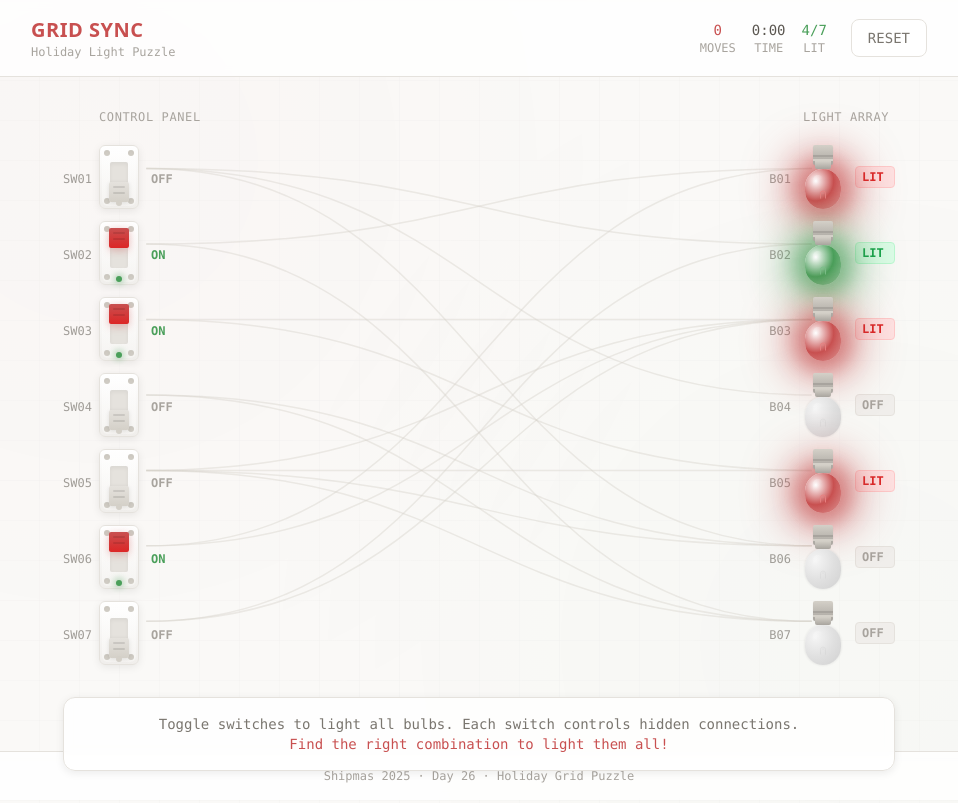
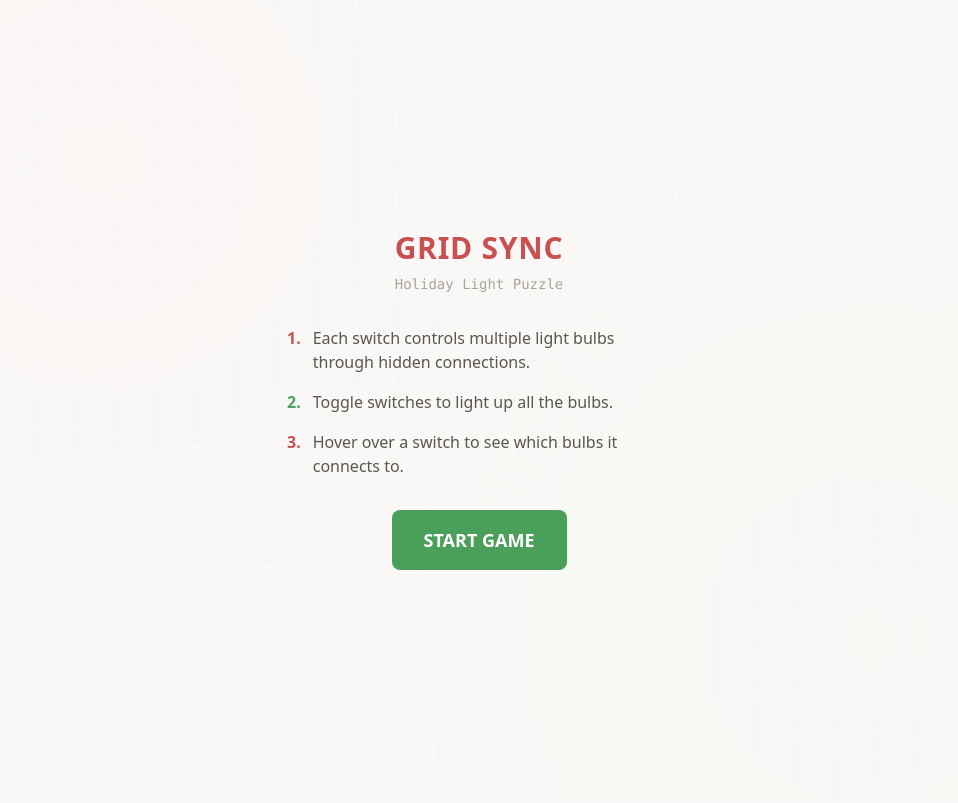
Before and after one commit to Cryplo/ShipmasDay2, a Next.js app: page / in a window 1280 px wide. Shown: the whole page, without its empty margins (161-1119 px from the left). Built offline with nearby package versions, Linux system fonts and the light colour scheme.

Commit message:
Tutorial screen + UI improvements

```diff
--- a/components/GridSyncGame.tsx
+++ b/components/GridSyncGame.tsx
@@ -14,7 +14,7 @@ export default function GridSyncGame() {
   const [hoveredSwitch, setHoveredSwitch] = useState<number | null>(null);
   const [moveCount, setMoveCount] = useState(0);
   const [isVictory, setIsVictory] = useState(false);
-  const [showInstructions, setShowInstructions] = useState(true);
+  const [showTutorial, setShowTutorial] = useState(true);
   const [startTime, setStartTime] = useState<number | null>(null);
   const [elapsedTime, setElapsedTime] = useState(0);
   const audioContextRef = useRef<AudioContext | null>(null);
@@ -34,8 +34,8 @@ export default function GridSyncGame() {
     }
   }, [startTime, isVictory]);
 
-  // Sound effect helper
-  const playSound = useCallback((type: 'click' | 'victory' | 'bulb') => {
+  // Sound effect helper - single click sound for switch toggle
+  const playSound = useCallback(() => {
     if (typeof window === 'undefined') return;
 
     if (!audioContextRef.current) {
@@ -49,50 +49,27 @@ export default function GridSyncGame() {
     oscillator.connect(gainNode);
     gainNode.connect(ctx.destination);
 
-    if (type === 'click') {
-      oscillator.frequency.setValueAtTime(800, ctx.currentTime);
-      oscillator.frequency.exponentialRampToValueAtTime(400, ctx.currentTime + 0.1);
-      gainNode.gain.setValueAtTime(0.3, ctx.currentTime);
-      gainNode.gain.exponentialRampToValueAtTime(0.01, ctx.currentTime + 0.1);
-      oscillator.start(ctx.currentTime);
-      oscillator.stop(ctx.currentTime + 0.1);
-    } else if (type === 'bulb') {
-      oscillator.frequency.setValueAtTime(600, ctx.currentTime);
-      oscillator.frequency.exponentialRampToValueAtTime(900, ctx.currentTime + 0.15);
-      gainNode.gain.setValueAtTime(0.2, ctx.currentTime);
-      gainNode.gain.exponentialRampToValueAtTime(0.01, ctx.currentTime + 0.15);
-      oscillator.start(ctx.currentTime);
-      oscillator.stop(ctx.currentTime + 0.15);
-    } else if (type === 'victory') {
-      // Play a chord
-      const frequencies = [523.25, 659.25, 783.99, 1046.50]; // C5, E5, G5, C6
-      frequencies.forEach((freq, i) => {
-        const osc = ctx.createOscillator();
-        const gain = ctx.createGain();
-        osc.connect(gain);
-        gain.connect(ctx.destination);
-        osc.frequency.setValueAtTime(freq, ctx.currentTime);
-        gain.gain.setValueAtTime(0, ctx.currentTime + i * 0.1);
-        gain.gain.linearRampToValueAtTime(0.3, ctx.currentTime + i * 0.1 + 0.05);
-        gain.gain.exponentialRampToValueAtTime(0.01, ctx.currentTime + 2);
-        osc.start(ctx.currentTime + i * 0.1);
-        osc.stop(ctx.currentTime + 2);
-      });
-    }
+    // Simple click sound
+    oscillator.frequency.setValueAtTime(800, ctx.currentTime);
+    oscillator.frequency.exponentialRampToValueAtTime(400, ctx.currentTime + 0.08);
+    gainNode.gain.setValueAtTime(0.25, ctx.currentTime);
+    gainNode.gain.exponentialRampToValueAtTime(0.01, ctx.currentTime + 0.08);
+    oscillator.start(ctx.currentTime);
+    oscillator.stop(ctx.currentTime + 0.08);
+  }, []);
+
+  // Start game from tutorial
+  const handleStartGame = useCallback(() => {
+    setShowTutorial(false);
+    setStartTime(Date.now());
   }, []);
 
   // Handle switch toggle
   const handleToggle = useCallback((switchIndex: number) => {
-    if (!puzzle || isVictory) return;
+    if (!puzzle || isVictory || showTutorial) return;
 
-    // Start timer on first move
-    if (!startTime) {
-      setStartTime(Date.now());
-    }
-
-    setShowInstructions(false);
     setActiveSwitch(switchIndex);
-    playSound('click');
+    playSound();
 
     // Reveal connections for this switch
     const newRevealed = new Set(revealedConnections);
@@ -106,23 +83,14 @@ export default function GridSyncGame() {
     setPuzzle(newPuzzle);
     setMoveCount((prev) => prev + 1);
 
-    // Play bulb sound if any bulb changed to on
-    const anyNewlyLit = newPuzzle.bulbStates.some(
-      (state, i) => state && !puzzle.bulbStates[i]
-    );
-    if (anyNewlyLit) {
-      setTimeout(() => playSound('bulb'), 50);
-    }
-
     // Check for victory
     if (isSolved(newPuzzle)) {
       setIsVictory(true);
-      setTimeout(() => playSound('victory'), 200);
     }
 
     // Clear active switch after animation
     setTimeout(() => setActiveSwitch(null), 300);
-  }, [puzzle, isVictory, startTime, revealedConnections, playSound]);
+  }, [puzzle, isVictory, showTutorial, revealedConnections, playSound]);
 
   // Reset game
   const handleReset = useCallback(() => {
@@ -131,9 +99,9 @@ export default function GridSyncGame() {
     setActiveSwitch(null);
     setMoveCount(0);
     setIsVictory(false);
+    setShowTutorial(true);
     setStartTime(null);
     setElapsedTime(0);
-    setShowInstructions(true);
   }, []);
 
   // Format time display
@@ -152,7 +120,7 @@ export default function GridSyncGame() {
   }
 
   return (
-    <div className="min-h-screen bg-soft-100 relative overflow-hidden">
+    <div className="min-h-screen bg-soft-100 relative overflow-hidden flex flex-col">
       {/* Soft background pattern */}
       <div
         className="absolute inset-0 opacity-30"
@@ -167,119 +135,143 @@ export default function GridSyncGame() {
         }}
       />
 
+      {/* Tutorial overlay */}
+      <AnimatePresence>
+        {showTutorial && (
+          <motion.div
+            className="fixed inset-0 z-50 flex items-center justify-center bg-soft-100"
+            initial={{ opacity: 0 }}
+            animate={{ opacity: 1 }}
+            exit={{ opacity: 0 }}
+          >
+            {/* Same background pattern */}
+            <div
+              className="absolute inset-0 opacity-30"
+              style={{
+                backgroundImage: `
+                  radial-gradient(circle at 20% 20%, rgba(200, 80, 80, 0.05) 0%, transparent 50%),
+                  radial-gradient(circle at 80% 80%, rgba(74, 159, 90, 0.05) 0%, transparent 50%),
+                  linear-gradient(rgba(200, 200, 200, 0.2) 1px, transparent 1px),
+                  linear-gradient(90deg, rgba(200, 200, 200, 0.2) 1px, transparent 1px)
+                `,
+                backgroundSize: '100% 100%, 100% 100%, 40px 40px, 40px 40px',
+              }}
+            />
+
+            <motion.div
+              className="relative z-10 max-w-md mx-auto p-8 text-center"
+              initial={{ scale: 0.9, opacity: 0 }}
+              animate={{ scale: 1, opacity: 1 }}
+              exit={{ scale: 0.9, opacity: 0 }}
+              transition={{ type: 'spring', duration: 0.5 }}
+            >
+              <h1 className="text-3xl font-bold text-holiday-red tracking-wide mb-2">
+                GRID SYNC
+              </h1>
+              <p className="text-soft-500 font-mono text-sm mb-8">Holiday Light Puzzle</p>
+
+              <div className="space-y-4 text-left mb-8 text-soft-700">
+                <p className="flex items-start gap-3">
+                  <span className="text-holiday-red font-bold">1.</span>
+                  <span>Each switch controls multiple light bulbs through hidden connections.</span>
+                </p>
+                <p className="flex items-start gap-3">
+                  <span className="text-holiday-green font-bold">2.</span>
+                  <span>Toggle switches to light up all the bulbs.</span>
+                </p>
+                <p className="flex items-start gap-3">
+                  <span className="text-holiday-red font-bold">3.</span>
+                  <span>Hover over a switch to see which bulbs it connects to.</span>
+                </p>
+              </div>
+
+              <motion.button
+                onClick={handleStartGame}
+                className="px-8 py-4 bg-holiday-green hover:bg-green-600 text-white font-bold rounded-lg transition-colors text-lg"
+                whileHover={{ scale: 1.05 }}
+                whileTap={{ scale: 0.95 }}
+              >
+                START GAME
+              </motion.button>
+            </motion.div>
+          </motion.div>
+        )}
+      </AnimatePresence>
+
       {/* Victory overlay */}
       <AnimatePresence>
         {isVictory && (
           <motion.div
-            className="fixed inset-0 z-50 flex items-center justify-center"
+            className="fixed inset-0 z-50 flex items-center justify-center bg-soft-100"
             initial={{ opacity: 0 }}
             animate={{ opacity: 1 }}
             exit={{ opacity: 0 }}
           >
-            {/* Pulsing background */}
-            <motion.div
-              className="absolute inset-0 bg-gradient-radial from-holiday-green/20 via-transparent to-transparent"
-              animate={{
-                scale: [1, 1.2, 1],
-                opacity: [0.3, 0.5, 0.3],
+            {/* Same background pattern */}
+            <div
+              className="absolute inset-0 opacity-30"
+              style={{
+                backgroundImage: `
+                  radial-gradient(circle at 20% 20%, rgba(200, 80, 80, 0.05) 0%, transparent 50%),
+                  radial-gradient(circle at 80% 80%, rgba(74, 159, 90, 0.05) 0%, transparent 50%),
+                  linear-gradient(rgba(200, 200, 200, 0.2) 1px, transparent 1px),
+                  linear-gradient(90deg, rgba(200, 200, 200, 0.2) 1px, transparent 1px)
+                `,
+                backgroundSize: '100% 100%, 100% 100%, 40px 40px, 40px 40px',
               }}
-              transition={{ duration: 1, repeat: Infinity }}
             />
 
-            {/* Victory card */}
             <motion.div
-              className="relative bg-white border-2 border-holiday-green rounded-xl p-8 shadow-xl text-center"
-              initial={{ scale: 0.8, opacity: 0 }}
+              className="relative z-10 max-w-md mx-auto p-8 text-center"
+              initial={{ scale: 0.9, opacity: 0 }}
               animate={{ scale: 1, opacity: 1 }}
-              transition={{ type: 'spring', duration: 0.5, delay: 0.2 }}
+              exit={{ scale: 0.9, opacity: 0 }}
+              transition={{ type: 'spring', duration: 0.5 }}
             >
-              <motion.div
-                className="absolute inset-0 rounded-xl"
-                style={{
-                  background: 'linear-gradient(45deg, rgba(200,80,80,0.05), rgba(74,159,90,0.05))',
+              <motion.h2
+                className="text-3xl font-bold text-holiday-green mb-2"
+                animate={{
+                  textShadow: [
+                    '0 0 10px rgba(74,159,90,0.3)',
+                    '0 0 20px rgba(74,159,90,0.5)',
+                    '0 0 10px rgba(74,159,90,0.3)'
+                  ]
                 }}
-                animate={{
-                  opacity: [0.5, 1, 0.5],
-                }}
-                transition={{ duration: 1.5, repeat: Infinity }}
-              />
-
-              <motion.h2
-                className="text-3xl font-bold text-holiday-green mb-2 relative"
-                animate={{ textShadow: ['0 0 10px rgba(74,159,90,0.3)', '0 0 20px rgba(74,159,90,0.5)', '0 0 10px rgba(74,159,90,0.3)'] }}
                 transition={{ duration: 1, repeat: Infinity }}
               >
                 GRID SYNCHRONIZED
               </motion.h2>
 
-              <p className="text-soft-600 font-mono mb-4 relative">
+              <p className="text-soft-600 font-mono mb-8">
                 All lights are shining bright!
               </p>
 
-              <div className="flex gap-8 justify-center mb-6 relative">
+              <div className="flex gap-8 justify-center mb-8">
                 <div className="text-center">
-                  <div className="text-2xl font-bold text-holiday-red">{moveCount}</div>
-                  <div className="text-xs text-soft-500 uppercase">Switches</div>
+                  <div className="text-3xl font-bold text-holiday-red">{moveCount}</div>
+                  <div className="text-xs text-soft-500 uppercase">Moves</div>
                 </div>
                 <div className="text-center">
-                  <div className="text-2xl font-bold text-holiday-green">{formatTime(elapsedTime)}</div>
+                  <div className="text-3xl font-bold text-holiday-green">{formatTime(elapsedTime)}</div>
                   <div className="text-xs text-soft-500 uppercase">Time</div>
                 </div>
               </div>
 
               <motion.button
                 onClick={handleReset}
-                className="px-6 py-3 bg-holiday-green hover:bg-green-600 text-white font-bold rounded-lg transition-colors relative"
+                className="px-8 py-4 bg-holiday-green hover:bg-green-600 text-white font-bold rounded-lg transition-colors text-lg"
                 whileHover={{ scale: 1.05 }}
                 whileTap={{ scale: 0.95 }}
               >
-                NEW GRID
+                PLAY AGAIN
               </motion.button>
             </motion.div>
           </motion.div>
         )}
       </AnimatePresence>
 
-      {/* Header */}
-      <header className="relative z-10 p-4 border-b border-soft-300 bg-white/80 backdrop-blur-sm">
-        <div className="max-w-4xl mx-auto flex items-center justify-between">
-          <div>
-            <h1 className="text-xl font-bold text-holiday-red tracking-wide">GRID SYNC</h1>
-            <p className="text-xs text-soft-500 font-mono">Holiday Light Puzzle</p>
-          </div>
-
-          <div className="flex items-center gap-6">
-            {/* Stats */}
-            <div className="flex gap-4 text-sm font-mono">
-              <div className="text-center">
-                <div className="text-holiday-red">{moveCount}</div>
-                <div className="text-xs text-soft-500">MOVES</div>
-              </div>
-              <div className="text-center">
-                <div className="text-soft-700">{formatTime(elapsedTime)}</div>
-                <div className="text-xs text-soft-500">TIME</div>
-              </div>
-              <div className="text-center">
-                <div className="text-holiday-green">
-                  {puzzle.bulbStates.filter(Boolean).length}/{puzzle.bulbStates.length}
-                </div>
-                <div className="text-xs text-soft-500">LIT</div>
-              </div>
-            </div>
-
-            {/* Reset button */}
-            <button
-              onClick={handleReset}
-              className="px-4 py-2 text-sm font-mono text-soft-600 border border-soft-300 rounded-lg hover:border-holiday-red hover:text-holiday-red transition-colors bg-white"
-            >
-              RESET
-            </button>
-          </div>
-        </div>
-      </header>
-
       {/* Main game area */}
-      <main className="relative z-10 max-w-4xl mx-auto p-8">
+      <main className="relative z-10 flex-1 max-w-4xl mx-auto p-8 w-full flex flex-col">
         {/* Game grid */}
         <div className="relative flex justify-between items-start">
           {/* Switches column */}
@@ -294,7 +286,7 @@ export default function GridSyncGame() {
                 onToggle={() => handleToggle(index)}
                 index={index}
                 isHighlighted={activeSwitch === index}
-                disabled={isVictory}
+                disabled={isVictory || showTutorial}
                 onHoverStart={() => setHoveredSwitch(index)}
                 onHoverEnd={() => setHoveredSwitch(null)}
               />
@@ -330,31 +322,33 @@ export default function GridSyncGame() {
           </div>
         </div>
 
-        {/* Instructions - below the game */}
-        <AnimatePresence>
-          {showInstructions && (
-            <motion.div
-              className="mt-8 p-4 bg-white/80 backdrop-blur-sm border border-soft-300 rounded-xl shadow-soft"
-              initial={{ opacity: 0, y: 20 }}
-              animate={{ opacity: 1, y: 0 }}
-              exit={{ opacity: 0, y: 20 }}
-            >
-              <p className="text-sm text-soft-600 text-center font-mono">
-                Toggle switches to light all bulbs. Each switch controls hidden connections.
-                <br />
-                <span className="text-holiday-red">Find the right combination to light them all!</span>
-              </p>
-            </motion.div>
-          )}
-        </AnimatePresence>
+        {/* Bottom stats bar */}
+        <div className="mt-8 flex items-center justify-center gap-6 text-sm font-mono">
+          <div className="flex gap-4">
+            <div className="text-center">
+              <div className="text-holiday-red font-bold">{moveCount}</div>
+              <div className="text-xs text-soft-500">MOVES</div>
+            </div>
+            <div className="text-center">
+              <div className="text-soft-700 font-bold">{formatTime(elapsedTime)}</div>
+              <div className="text-xs text-soft-500">TIME</div>
+            </div>
+            <div className="text-center">
+              <div className="text-holiday-green font-bold">
+                {puzzle.bulbStates.filter(Boolean).length}/{puzzle.bulbStates.length}
+              </div>
+              <div className="text-xs text-soft-500">LIT</div>
+            </div>
+          </div>
+
+          <button
+            onClick={handleReset}
+            className="px-4 py-2 text-sm font-mono text-soft-600 border border-soft-300 rounded-lg hover:border-holiday-red hover:text-holiday-red transition-colors bg-white"
+          >
+            RESET
+          </button>
+        </div>
       </main>
-
-      {/* Footer */}
-      <footer className="fixed bottom-0 left-0 right-0 p-4 border-t border-soft-300 bg-white/80 backdrop-blur-sm">
-        <div className="max-w-4xl mx-auto text-center text-xs text-soft-500 font-mono">
-          Shipmas 2025 &middot; Day 26 &middot; Holiday Grid Puzzle
-        </div>
-      </footer>
     </div>
   );
 }
--- a/components/WiringDiagram.tsx
+++ b/components/WiringDiagram.tsx
@@ -30,39 +30,42 @@ export default function WiringDiagram({
 
   if (!mounted) return null;
 
-  // Layout calculations
-  // Each row: header (mb-2 = 8px) + component height (h-16 = 64px) + gap (gap-3 = 12px) = 76px per item
-  // But first item has no gap above, so: header height + (n * 64) + ((n-1) * 12)
-  const rowHeight = 76; // Component + gap
-  const headerHeight = 28; // "Control Panel" label + mb-2
+  // Layout calculations (in pixels, matching the actual CSS)
+  // Header: text-xs (~16px with line height) + mb-2 (8px) = ~24px
+  // Each row: component height (h-16 = 64px) + gap (gap-3 = 12px) = 76px per row
+  const rowHeight = 76; // Component (64px) + gap (12px)
+  const headerHeight = 24; // "Control Panel" label + mb-2
+  const componentHeight = 64; // h-16
 
-  // ViewBox dimensions - use 100 units for width to make percentages easier
+  // ViewBox uses percentage for X (0-100) to scale horizontally
+  // Y values are in the same units as rowHeight for accurate positioning
   const viewBoxWidth = 100;
   const viewBoxHeight = headerHeight + Math.max(numSwitches, numBulbs) * rowHeight;
 
   // X positions (as percentage of width)
-  // The switch column on the left ends around 10% of the container width
-  // The bulb column on the right starts around 90% of the container width
   const startX = 10;
   const endX = 90;
 
+  // Calculate actual pixel height for the SVG
+  const actualHeight = headerHeight + Math.max(numSwitches, numBulbs) * rowHeight;
+
   return (
     <svg
-      className="absolute inset-0 pointer-events-none overflow-visible"
-      style={{ width: '100%', height: '100%' }}
+      className="absolute top-0 left-0 right-0 pointer-events-none overflow-visible"
+      style={{ width: '100%', height: actualHeight }}
       viewBox={`0 0 ${viewBoxWidth} ${viewBoxHeight}`}
       preserveAspectRatio="none"
     >
       {wiring.map((connections, switchIndex) =>
         connections.map((bulbIndex) => {
           const connectionKey = `${switchIndex}-${bulbIndex}`;
-          const isRevealed = revealedConnections.has(connectionKey);
           const isActive = activeSwitch === switchIndex;
           const isHovered = hoveredSwitch === switchIndex;
 
-          // Y positions: header + row index * row height + half component height (32px = ~42% of 76)
-          const startY = headerHeight + switchIndex * rowHeight + 32;
-          const endY = headerHeight + bulbIndex * rowHeight + 32;
+          // Y positions: header + row index * row height + half component height
+          // Component is h-16 (64px), so center is at componentHeight/2 from top of component
+          const startY = headerHeight + switchIndex * rowHeight + componentHeight / 2;
+          const endY = headerHeight + bulbIndex * rowHeight + componentHeight / 2;
 
           // Create curved path with control points at the midpoint
           const midX = (startX + endX) / 2;
@@ -93,19 +96,13 @@ export default function WiringDiagram({
               <motion.path
                 d={path}
                 fill="none"
-                stroke={
-                  isActive || isHovered
-                    ? wireColor
-                    : isRevealed
-                      ? '#b8b4ae'
-                      : '#d4d0c8'
-                }
-                strokeWidth={isActive ? 2 : isHovered ? 2 : 1.5}
+                stroke={isActive || isHovered ? wireColor : '#d4d0c8'}
+                strokeWidth={isActive || isHovered ? 2 : 1.5}
                 vectorEffect="non-scaling-stroke"
                 strokeDasharray="none"
-                initial={{ opacity: 0.3 }}
+                initial={{ opacity: 0.4 }}
                 animate={{
-                  opacity: isActive || isHovered ? 1 : isRevealed ? 0.7 : 0.4,
+                  opacity: isActive || isHovered ? 1 : 0.4,
                   strokeDashoffset: isActive ? [0, -8] : 0,
                 }}
                 transition={{
```
